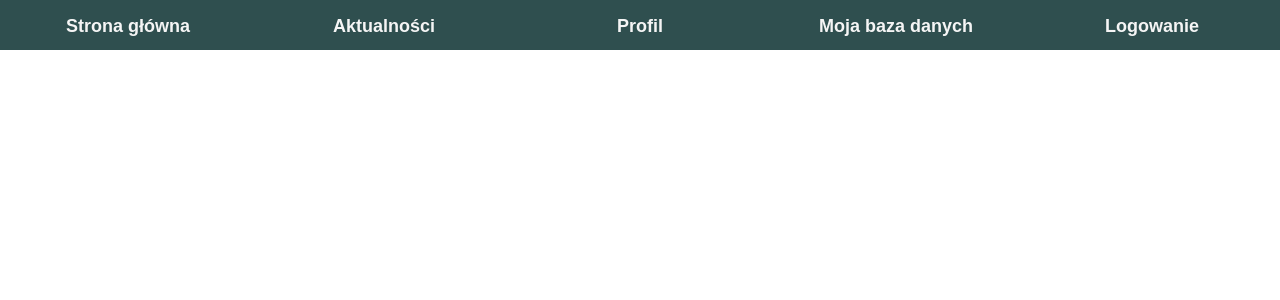
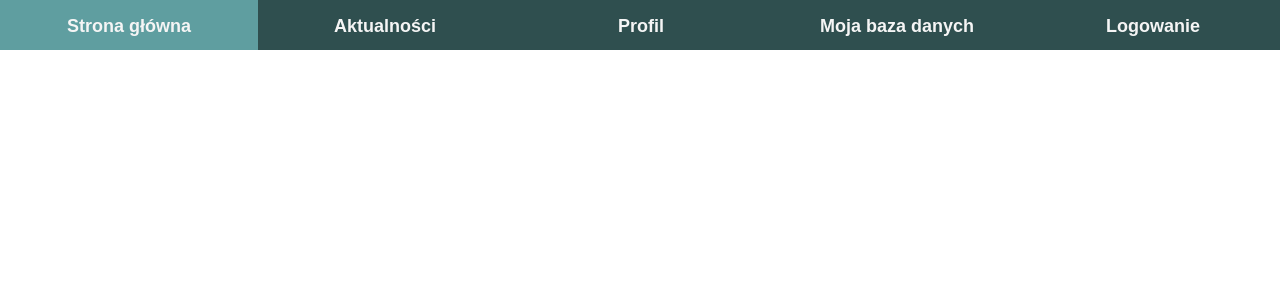
Before and after one commit to BartekBuczek/Bartek_Buczek_strona, a PHP site: page / in a window 1280 px wide. Shown: the top 300 px of the page. Run offline with PHP 8.4, Linux system fonts and the light colour scheme.

Commit message:
Update style.css

```diff
--- a/style.css
+++ b/style.css
@@ -11,10 +11,17 @@ header{
 }
 th{
     display:inline-block;
-	padding: 16px 0 16px 0;
     position: absolute;
     width: 20%;
-    height: 100%;
+    height: 50px;
+    left: 0;
+    top: 0;
+}
+th:hover{
+    background-color: cadetblue;
+    position: absolute;
+    width: 20%;
+    height: 48px;
     left: 0;
     top: 0;
 }
@@ -33,4 +40,9 @@ a{
     color: whitesmoke;
     font-family: Arial, Helvetica, sans-serif;
     font-size: 18px;
+    position: absolute;
+    top: 16px;
+    left: 0;
+    height: 100%;
+    width: 100%;
 }
```
